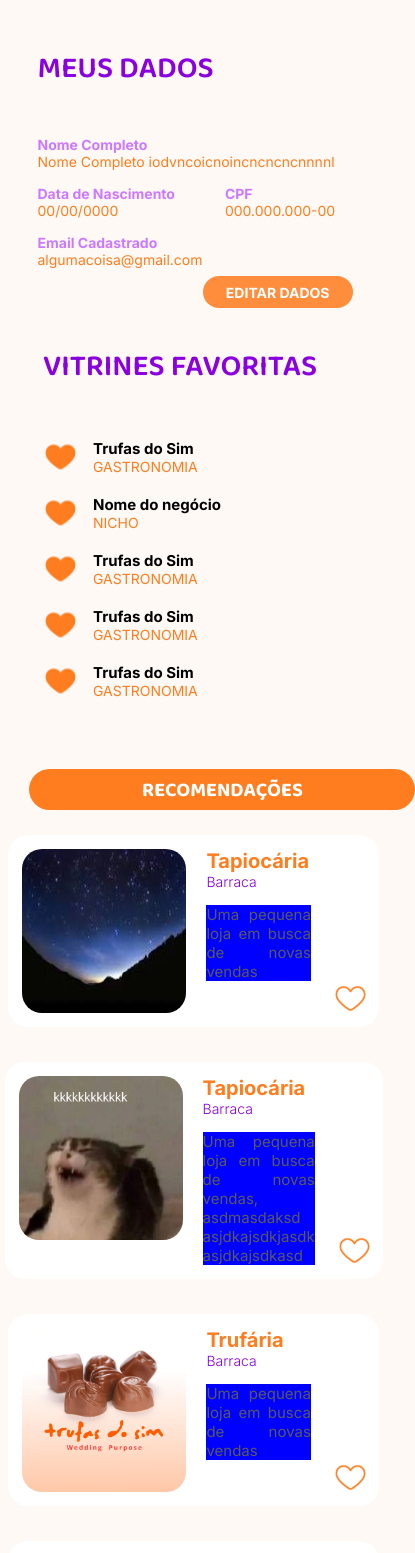
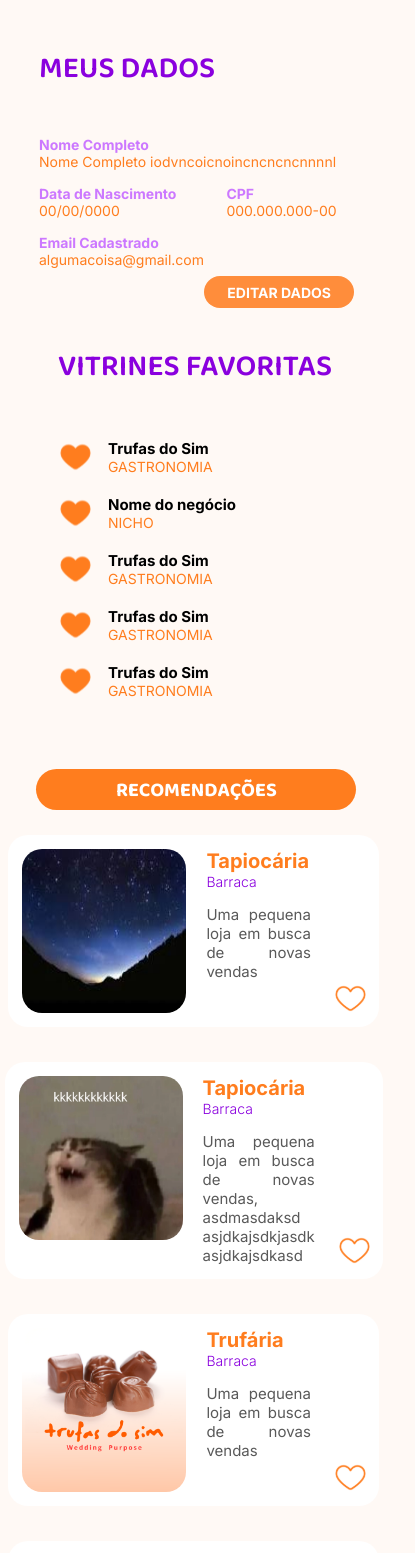
Before and after one commit to Rarissak/impulsione-ai, a React (Vite) app: page /perfilUsuario in a window 390 px wide. Shown: the top 1553 px of the page, 415 px wide, since content can reach past the window. Built offline with nearby package versions, Linux system fonts and the light colour scheme.

Commit message:
Feat: Subindo Alterações no componente userProfile

```diff
--- a/src/components/userProfile/userProfile.css
+++ b/src/components/userProfile/userProfile.css
@@ -19,7 +19,7 @@ html{
 }
 
     /*Camada dos meus dados e vitrine*/
-#boxForm
+#boxFormUserPro
 {
     background-color: #FFF9F5;
     display: flex;
@@ -36,8 +36,6 @@ html{
 {
     background-color:#FFF9F5;
 }
-
-
 
 /*Configurando a fonte do loginHeader*/
 #formTitle1
@@ -58,9 +56,9 @@ html{
 
 
 
-#form
+#formUserPro
 {
-  width: 100vw;
+  max-width: 100vw;
   margin-top: 5rem;
   display: flex;
   justify-content: center;
@@ -108,7 +106,7 @@ html{
 
 
 /*Definindo o formato e cor do fundo do input*/
-#form input
+#formUserPro input
 {
     background-color: #f3f3f3;
     border-radius: 25px;
@@ -156,17 +154,24 @@ html{
 
 #recomendacoes
 {
-    margin: 3rem 8rem;
     display: flex;
     flex-direction: column;
+    transition: .2s;
+    flex-wrap: wrap;
+}
+
+#recomTitle
+{
+    display:flex;
+    flex-direction: column;
     justify-content: center;
-    flex-wrap: wrap;
-    transition: .2s;
-
+    padding: 0rem 6rem;
+    align-items: center;
 }
 
 #recomendados
 {
+    margin: 3rem 8rem;
     display: flex;
     justify-content: space-between;
     flex-wrap: wrap;
@@ -193,6 +198,8 @@ html{
     max-width: 455px;
 
 }
+
+
 
 .recomendado button
 {
@@ -232,7 +239,6 @@ html{
     font-size: 15px;
     font-weight: 400;
     color: #595959;
-    background-color: blue;
     text-align: justify;
 
 }
@@ -359,15 +365,15 @@ html{
 }
 
 @media screen and (max-width: 1200px){
-
+    #recomendacoes
+    {
+        margin: 2rem 6rem;
+    }
 
 }
 
 @media screen and (max-width: 1124px){
-    #recomendacoes
-    {
-        margin: 2rem 9rem;
-    }
+
 }
 
 @media screen and (max-width: 1024px){
@@ -378,17 +384,12 @@ html{
 }
 
 @media screen and (max-width: 920px){
-    #vitrineContainer
-    {
-        margin-left: -30px;
-    }
-    #boxForm
-    {
-        justify-content: center;
-    }
+
+
     #formContainer
     {
         width: 50%;
+        flex-direction: column;
     }
 
 
@@ -407,11 +408,8 @@ html{
         margin: 2rem 5rem;
     }
 
-    .boxForm
-    {
-        flex-direction: column;
-        justify-content: flex-start;
-    }
+
+
 }
 
 @media screen and (max-width: 667px){
@@ -424,10 +422,6 @@ html{
 }
 @media screen and (max-width: 560px){
 
-    #titleBorda
-    {
-        width: 99%;
-    }
 
     #recomendacoes
     {
@@ -439,6 +433,11 @@ html{
         width: 95%;
         margin: .5rem;
         margin-top: 25px;
+    }
+
+    #recomTitle
+    {
+        padding: 0rem 2.5rem;
     }
 }
 
@@ -453,6 +452,7 @@ html{
 }
 
 @media screen and (max-width: 480px){
+
 
 }
 
--- a/src/components/userProfile/userProfile.jsx
+++ b/src/components/userProfile/userProfile.jsx
@@ -125,7 +125,6 @@ export function Recomendacoes()
                 <Recomendado imgReco={Gato} recoTitle={'Tapiocária'} recoTipoEstabe={'Barraca'} recoDesc={'Uma pequena loja em busca de novas vendas, asdmasdaksd asjdkajsdkjasdk asjdkajsdkasd'} recoIcon={EmptyHeart}/>
                 <Recomendado imgReco={Trufa} recoTitle={'Trufária'} recoTipoEstabe={'Barraca'} recoDesc={'Uma pequena loja em busca de novas vendas'} recoIcon={EmptyHeart}/>
                 <Recomendado imgReco={FotoExemplo} recoTitle={'Tapiocária'} recoTipoEstabe={'Barraca'} recoDesc={'Uma pequena loja em busca de novas vendas'} recoIcon={EmptyHeart}/>
-
             </div>
         </div>
     );
@@ -139,14 +138,13 @@ function UserProfile()
     return(
             <div id="componente">
                <div id="corFundo">
-                <div id="form">
+                <div id="formUserPro">
 
-                    <div id="boxForm">
+                    <div id="boxFormUserPro">
 
                          <UserData/>
 
                          <Vitrine/>
-
 
                     </div>
 
```
